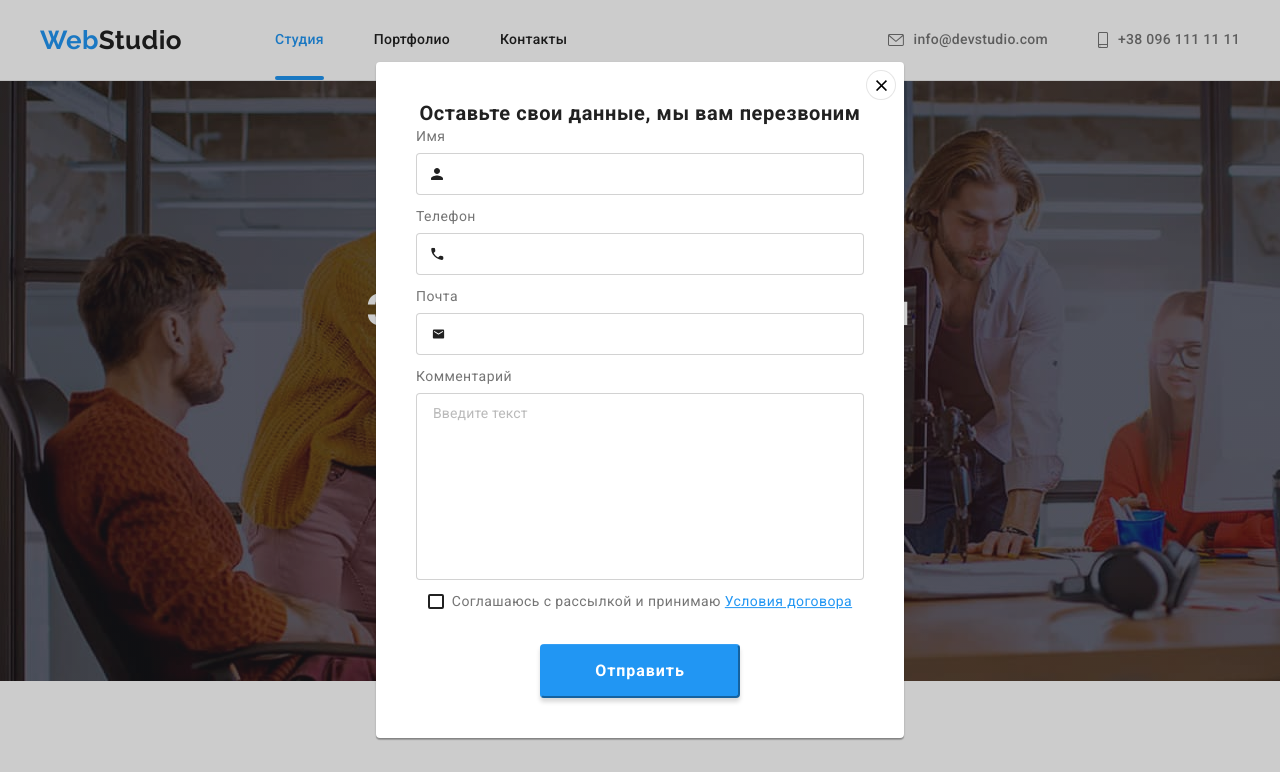
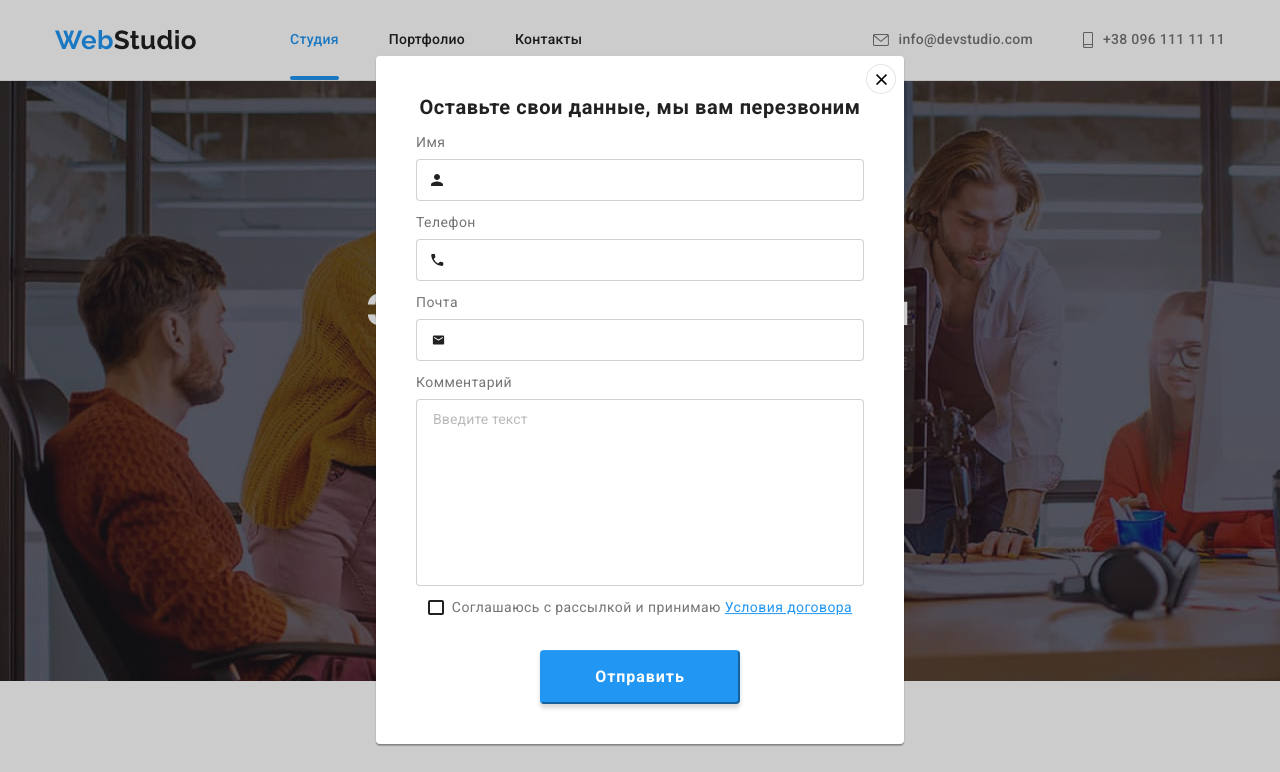
Before and after one commit to ulmerstepan/goit-markup-hw-06, a plain HTML site: page index.html in a window 1280 px wide. Both pictures are taken after a click on the button "Заказать услугу". Shown: the top 772 px of the page. Drawn offline with nearby package versions, Linux system fonts and the light colour scheme.

Commit message:
внесені правки до ДЗ

```diff
--- a/css/styles.css
+++ b/css/styles.css
@@ -22,7 +22,7 @@ body {
   letter-spacing: 0.03em;
 }
 .container {
-  width: 1230px;
+  width: 1200px;
   margin: 0 auto;
   padding-left: 15px;
   padding-right: 15px;
@@ -193,11 +193,8 @@ p {
 .button {
   border-radius: 4px;
   min-width: 200px;
-  /* padding: 10px 32px; */
-  padding-top: 10px;
-  padding-bottom: 10px;
-  padding-left: auto;
-  padding-right: auto;
+  padding: 10px;
+
   box-shadow: 0px 4px 4px rgba(0, 0, 0, 0.15);
 
   font-weight: 700;
@@ -422,6 +419,9 @@ p {
   padding-top: 60px;
   padding-bottom: 60px;
 }
+.adress-box {
+  width: 231px;
+}
 .footer-logo {
   color: var(--accent-white-color);
   margin-bottom: 20px;
@@ -473,7 +473,7 @@ p {
 
 .footer-input-mail {
   display: inline-block;
-  min-width: 358px;
+  min-width: 354px;
   border: 1px solid rgba(255, 255, 255, 0.3);
   border-radius: 4px;
   filter: drop-shadow(0px 4px 4px rgba(0, 0, 0, 0.15));
@@ -537,7 +537,7 @@ p {
 }
 
 .portfolio-item {
-  margin-right: 30px;
+  margin-right: 26px;
   margin-bottom: 30px;
 
   background: var(--accent-white-color);
@@ -673,6 +673,7 @@ p {
   line-height: 1.15;
   text-align: center;
   letter-spacing: 0.03em;
+  margin-bottom: 12px;
 }
 .form-field {
   display: flex;
@@ -702,13 +703,13 @@ p {
   fill: var(--title-text-color);
   transition: fill 250ms cubic-bezier(0.4, 0, 0.2, 1);
 }
-.form-input:hover,
+
 .form-input:focus {
   border-color: var(--accent-text-color);
   outline: none;
   cursor: pointer;
 }
-.form-input:hover + .form-icon,
+
 .form-input:focus + .form-icon {
   fill: var(--accent-text-color);
 }
@@ -764,7 +765,8 @@ p {
   border: none;
   background-color: var(--accent-text-color);
 }
-.btn-box {
-  display: flex;
-  justify-content: center;
+.send-btn {
+  display: block;
+  margin-left: auto;
+  margin-right: auto;
 }
--- a/index.html
+++ b/index.html
@@ -343,9 +343,11 @@
                 <address class="address">
                     <ul class="address-list list">
                         <li>г. Киев, пр-т Леси Украинки, 26</li>
-                    <li><a href="mailto:info@devstudio.com" class="link footer-contacts-link contacts-link">info@devstudio.com</a>
+                        <li><a href="mailto:info@devstudio.com"
+                                class="link footer-contacts-link contacts-link">info@devstudio.com</a>
                         </li>
-                    <li><a href="tel:+380961111111" class="link footer-contacts-link contacts-link">+38 096 111 11 11</a></li>
+                        <li><a href="tel:+380961111111" class="link footer-contacts-link contacts-link">+38 096 111 11
+                                11</a></li>
                     </ul>
                 </address>
             </div>
@@ -386,9 +388,10 @@
 
             <div class="mailing-box">
                 <h2 class="footer-title title">Подпишитесь на рассылку</h2>
-            <form class="js-speaker-form">
+                <form>
 
-            <input class="footer-input-mail" type="email" name="user-email"  placeholder="E-mail" autocomplete="email">
+                    <input class="footer-input-mail" type="email" name="user-email" placeholder="E-mail"
+                        autocomplete="email">
 
                     <button type="submit" class="button mailing-btn">
                         <div class="mailing-btn-box">
@@ -417,32 +420,32 @@
 
                     <label class="form-field">
                     <span class="form-label">Имя</span>
-                    <div class="input-box">
+                    <span class="input-box">
                         <input class="form-input" type="text" name="user-name" autofocus autocomplete="name">
                         <svg class="form-icon" width=12 height="12">
                             <use href="./images/symbol-defs.svg#name_icon"></use>
                         </svg>
-                    </div>
+                    </span>
                     </label>
 
                     <label class="form-field">
                         <span class="form-label">Телефон</span>
-                        <div class="input-box">
+                        <span class="input-box">
                             <input class="form-input" type="tel" name="user-tel" autocomplete="tel">
                             <svg class="form-icon" width=13 height="13">
                             <use href="./images/symbol-defs.svg#phone_icon"></use>
                             </svg>
-                        </div>
+                        </span>
                     </label>
 
                     <label class="form-field">
                     <span class="form-label">Почта</span>
-                    <div class="input-box">
+                    <span class="input-box">
                         <input class="form-input" type="email" name="user-email" autocomplete="email">
                         <svg class="form-icon" width=15 height="12">
                           <use href="./images/symbol-defs.svg#mail_icon"></use>
                         </svg>
-                    </div>
+                    </span>
                     </label>
 
                     <label class="form-field">
@@ -462,9 +465,8 @@
                         </span>
                     </label>
 
-                    <div class="btn-box">
                     <button type="submit" class="button send-btn">Отправить</button>
-                    </div>
+
                 </form>
         </div>
     </div>
```
Lines whose indentation alone changed are shown as unchanged.
